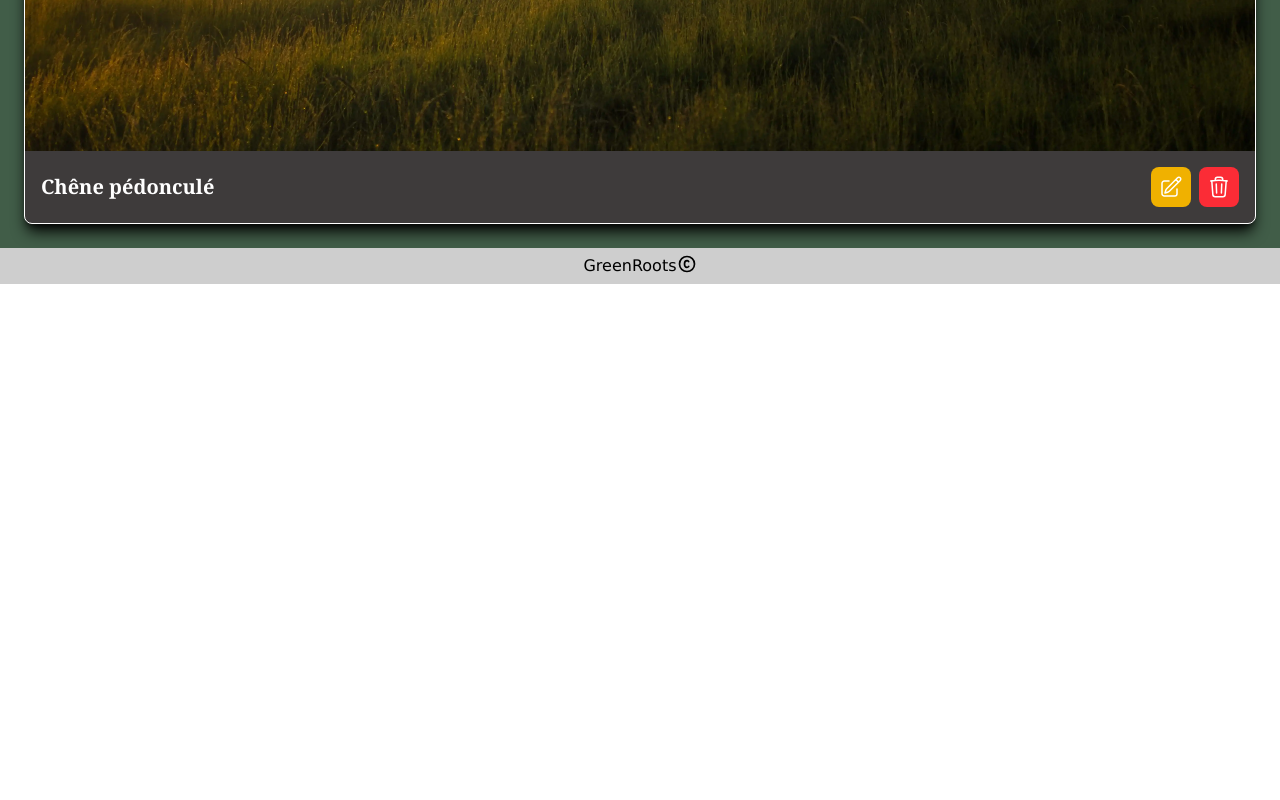
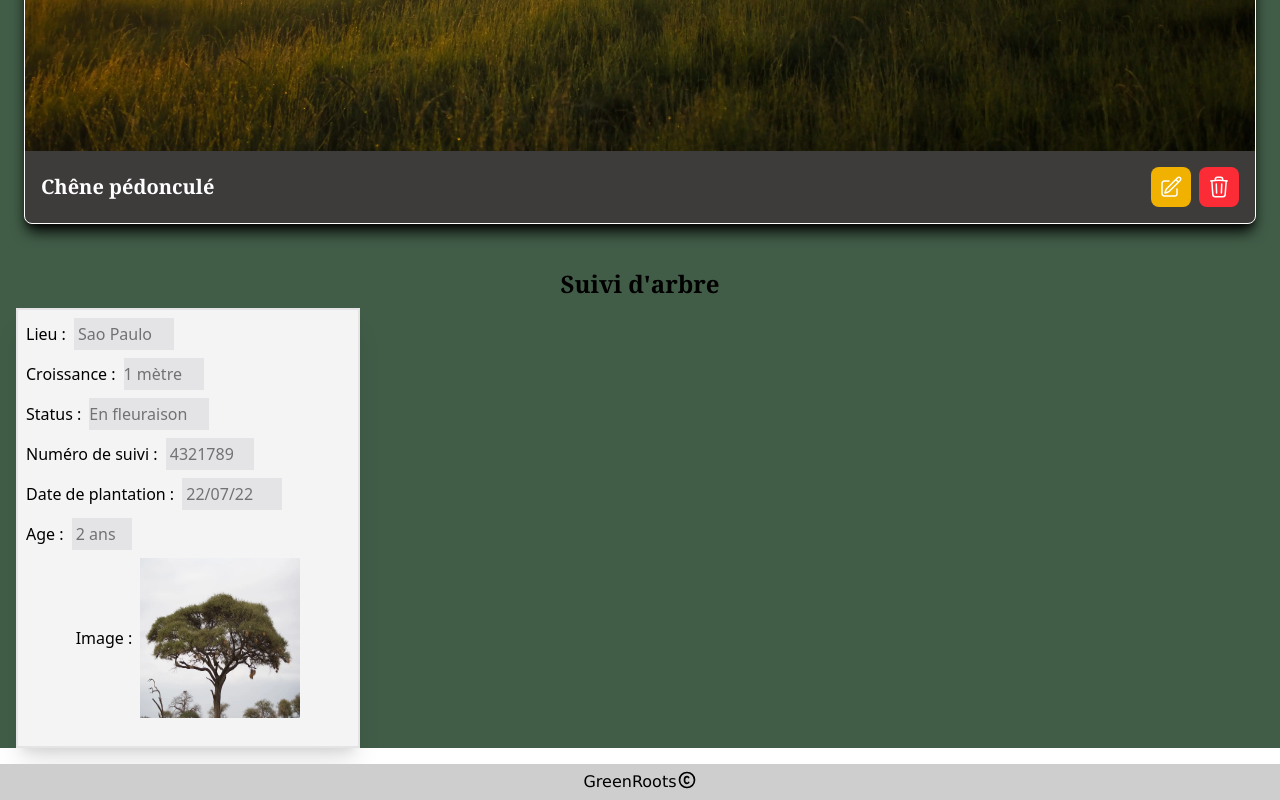
Before and after one commit to NathanBegue/GreenRoots-front, a React (Vite) app: page /boutique in a window 1280 px wide. Shown: the part 2724-3524 px from the top of the page. Before the commit the page ends 3008 px from the top, so only its background shows below. Built offline with nearby package versions, Linux system fonts and the light colour scheme.

Commit message:
carte de suivis d'arbre en cours de création

```diff
--- a/src/App.tsx
+++ b/src/App.tsx
@@ -10,6 +10,7 @@ import Inscription from "./component/pages/Inscription";
 import Footer from "./component/layout/Footer";
 import ConnexionModal from "./component/ui/Connexion-modal";
 import Panier from "./component/pages/Panier";
+import SuivisArbre from "./component/layout/SuivisArbre";
 
 
 function App() {
@@ -33,7 +34,7 @@ function App() {
 
         <Routes>
           <Route path="/" element={<Index />} />
-          <Route path="/boutique" element={<Boutique />} />
+          <Route path="/boutique" element={<> <Boutique /> <SuivisArbre /></>} />
           <Route path="/panier" element={<Panier />} />
           <Route path="/connexion" element={<Connexion />} />
           <Route path="/inscription" element={<Inscription />} />
--- /dev/null
+++ b/src/component/layout/SuivisArbre.tsx
@@ -0,0 +1,37 @@
+export default function SuivisArbre() {
+    return (
+        <div className="bg-dark-primary flex-col m-auto">
+            <h2 className="font-title font-bold text-2xl text-center pt-5 ">Suivi d'arbre</h2>
+            <div className="bg-zinc-100 w-86 h-110 flex flex-col border-2 border-zinc-200 p-2 shadow-xl mb-4 mt-2 ml-4 ">
+                <div className="pb-2">
+                    <label htmlFor="lieu" id="lieu" >Lieu :</label>
+                    <input type="text" id="lieu" name="lieu" className="bg-zinc-200 h-8 w-25 ml-2" placeholder=" Sao Paulo" />
+                </div>
+                <div className="pb-2">
+                    <label htmlFor="croissance" id="croissance" >Croissance :</label>
+                    <input type="text" id="croissance" name="croissance" className="bg-zinc-200 h-8 w-20 ml-2" placeholder="1 mètre" />
+                </div>
+                <div className="pb-2">
+                    <label htmlFor="status" id="status" >Status :</label>
+                    <input type="text" id="status" name="status" className="bg-zinc-200 h-8 w-30 ml-2" placeholder="En fleuraison" />
+                </div>
+                <div className="pb-2">
+                    <label htmlFor="nbrSuivi" id="nbrSuivi" >Numéro de suivi :</label>
+                    <input type="nbrSuivi" id="nbrSuivi" name="nbrSuivi" className="bg-zinc-200 h-8 w-22 ml-2" placeholder=" 4321789" />
+                </div>
+                <div className="pb-2">
+                    <label htmlFor="birthday" id="birthday" >Date de plantation :</label>
+                    <input type="birthday" id="birthday" name="birthday" className="bg-zinc-200 h-8 w-25 ml-2" placeholder=" 22/07/22" />
+                </div>
+                <div>
+                    <label htmlFor="age" id="age" >Age  :</label>
+                    <input type="age" id="age" name="age" className="bg-zinc-200 h-8 w-15 ml-2 mb-2" placeholder=" 2 ans" />
+                </div>
+                <div className="flex justify-center items-center">
+                    <label htmlFor="image" id="image" >Image  :</label>
+                    <input type="image" id="image" name="image" className="bg-zinc-200 h-40 w-40 ml-2" src="images/arbres/Acacia.webp" />
+                </div>
+            </div>
+        </div>
+    )
+}
```
